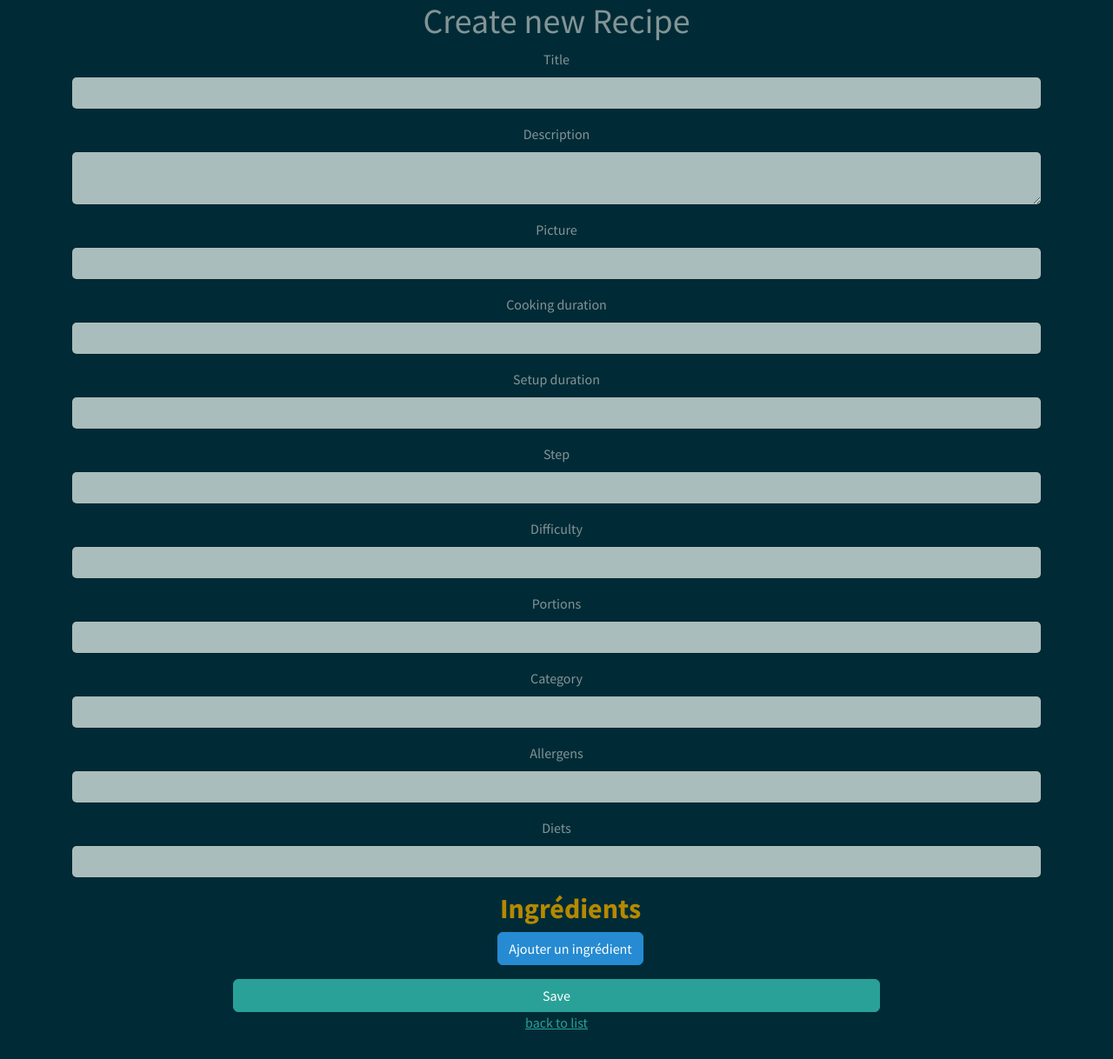
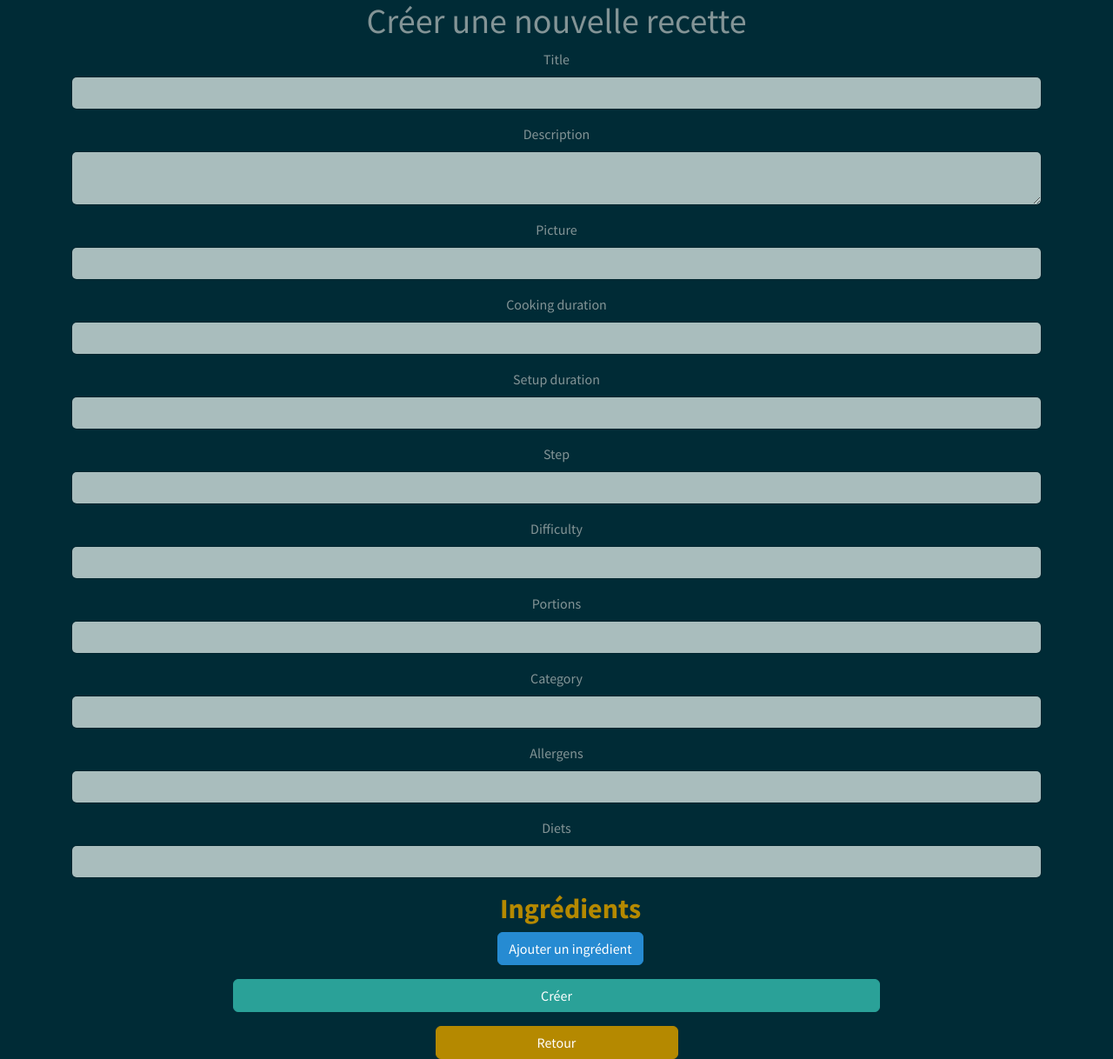
Before and after one commit to Clement-Jamgotchian/Regalade-back, a Symfony app: template templates/back/recipe/new.html.twig in a window 1280 px wide. Shown: the whole page at 87% size. Before the commit the page ends 1184 px from the top, so only its background shows below. Run offline with Twig, Linux system fonts and the light colour scheme; the template is opened without the code that fills it, so the values that code supplies are empty; form fields are guessed from the names that the template uses; some libraries are stand-ins or nearby versions.

Commit message:
add class on back button

```diff
--- a/src/Form/RecipeType.php
+++ b/src/Form/RecipeType.php
@@ -36,7 +36,7 @@ class RecipeType extends AbstractType
             ->add('category', EntityType::class, ["multiple" => false, "expanded" => false, "class" => Category::class, "choice_label" => "title", "label" => "Catégorie", "attr" => ["class" => "bg-primary text-dark"]])
             ->add('allergens', EntityType::class, ["multiple" => true, "expanded" => true, "class" => Allergen::class, "choice_label" => "name", "label" => "Allergies", "attr" => ["class" => "bg-primary"]])
             ->add('diets', EntityType::class, ["multiple" => true, "expanded" => true, "class" => Diet::class, "choice_label" => "name", "label" => "Régimes", "attr" => ["class" => "bg-primary"]] )
-            ->add('containsIngredients', CollectionType::class, ['entry_type' => ContainsIngredientType::class, "allow_add" => true, "allow_delete" => true, "prototype" => true, "by_reference" => false])
+            ->add('containsIngredients', CollectionType::class, ['entry_type' => ContainsIngredientType::class, "allow_add" => true, "allow_delete" => true, "prototype" => true, "by_reference" => false, "label" => "Ingrédients", "attr" => ["class" => "bg-primary"]])
         ;
     }
 
--- a/templates/back/recipe/_delete_form.html.twig
+++ b/templates/back/recipe/_delete_form.html.twig
@@ -1,4 +1,4 @@
 <form class="text-center" method="post" action="{{ path('app_back_recipe_delete', {'id': recipe.id}) }}" onsubmit="return confirm('Are you sure you want to delete this item?');">
     <input type="hidden" name="_token" value="{{ csrf_token('delete' ~ recipe.id) }}">
-    <button class="col-5 btn btn-danger">Delete</button>
+    <button class="mt-3 col-5 btn btn-danger">Supprimer</button>
 </form>
--- a/templates/back/recipe/_form.html.twig
+++ b/templates/back/recipe/_form.html.twig
@@ -20,7 +20,7 @@
     </ul>
 
 
-    <button class="btn btn-success col-8">{{ button_label|default('Save') }}</button>
+    <button class="btn btn-success col-8">{{ button_label|default('Créer') }}</button>
 {{ form_end(form) }}
 
 <script>
--- a/templates/back/recipe/edit.html.twig
+++ b/templates/back/recipe/edit.html.twig
@@ -5,9 +5,9 @@
 {% block body %}
     <h1 class="text-primary fw-bold">{{recipe.title}}</h1>
 
-    {{ include('back/recipe/_form.html.twig', {'button_label': 'Update'}) }}
+    {{ include('back/recipe/_form.html.twig', {'button_label': 'Editer'}) }}
 
-    <a href="{{ path('app_back_recipe_index') }}">back to list</a>
+    <a class="mt-3 col-3 btn btn-primary" href="{{ path('app_back_recipe_index') }}">Retour</a>
 
     {{ include('back/recipe/_delete_form.html.twig') }}
 {% endblock %}
--- a/templates/back/recipe/index.html.twig
+++ b/templates/back/recipe/index.html.twig
@@ -37,5 +37,5 @@
         </tbody>
     </table>
 
-    <a class="btn btn-secondary" href="{{ path('app_back_recipe_new') }}">Create new</a>
+    <a class="btn btn-secondary" href="{{ path('app_back_recipe_new') }}">Créer une nouvelle recette</a>
 {% endblock %}
--- a/templates/back/recipe/new.html.twig
+++ b/templates/back/recipe/new.html.twig
@@ -1,11 +1,11 @@
 {% extends 'base.html.twig' %}
 
-{% block title %}New Recipe{% endblock %}
+{% block title %}Nouvelle recette{% endblock %}
 
 {% block body %}
-    <h1>Create new Recipe</h1>
+    <h1>Créer une nouvelle recette</h1>
 
     {{ include('back/recipe/_form.html.twig') }}
 
-    <a href="{{ path('app_back_recipe_index') }}">back to list</a>
+    <a class="mt-3 col-3 btn btn-primary" href="{{ path('app_back_recipe_index') }}">Retour</a>
 {% endblock %}
--- a/templates/back/recipe/show.html.twig
+++ b/templates/back/recipe/show.html.twig
@@ -92,6 +92,6 @@
 
     {{ include('back/recipe/_delete_form.html.twig') }}
 
-    <a class="col-3 btn btn-primary" href="{{ path('app_back_recipe_index') }}">Retour</a>
+    <a class="mt-3 col-3 btn btn-primary" href="{{ path('app_back_recipe_index') }}">Retour</a>
 
 {% endblock %}
```
